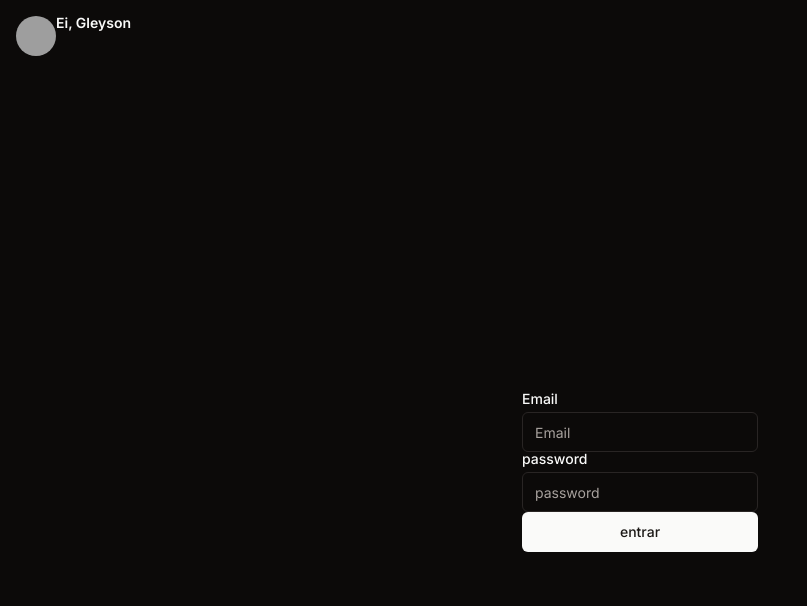
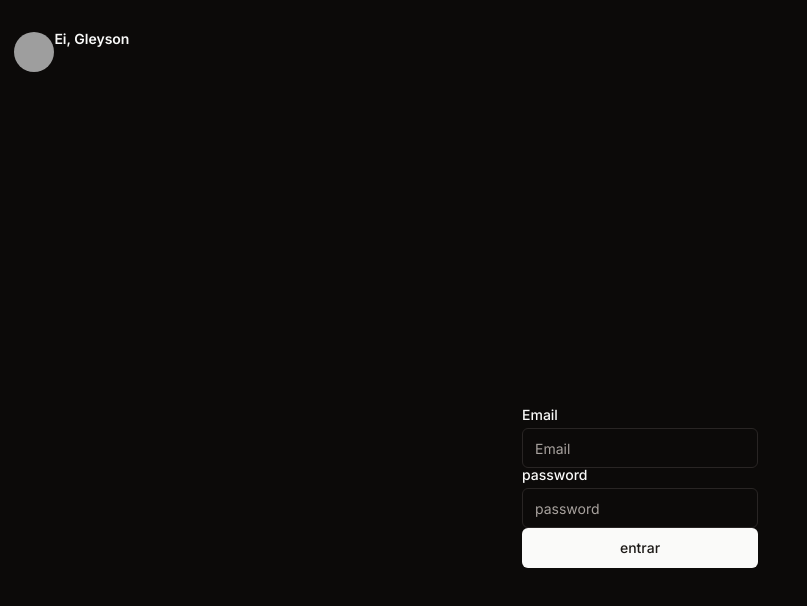
Before and after one commit to gleysonemilio/project-pix-luck, a Next.js app: page / in a window 1280 px wide. Shown: the top 606 px of the page, without its empty margins (0-807 px from the left). Built offline with nearby package versions, Linux system fonts and the light colour scheme; grey boxes are pictures that could not be loaded.

Commit message:
feat (globals): add tags

```diff
--- a/src/app/globals.css
+++ b/src/app/globals.css
@@ -84,5 +84,9 @@ body {
 
 header {
   width: 100%;
-  padding: 1rem;
+  padding: 2rem 0.9rem 1rem 0.9rem;
 }
+
+aside {
+  margin: 0 2rem;
+}
```
